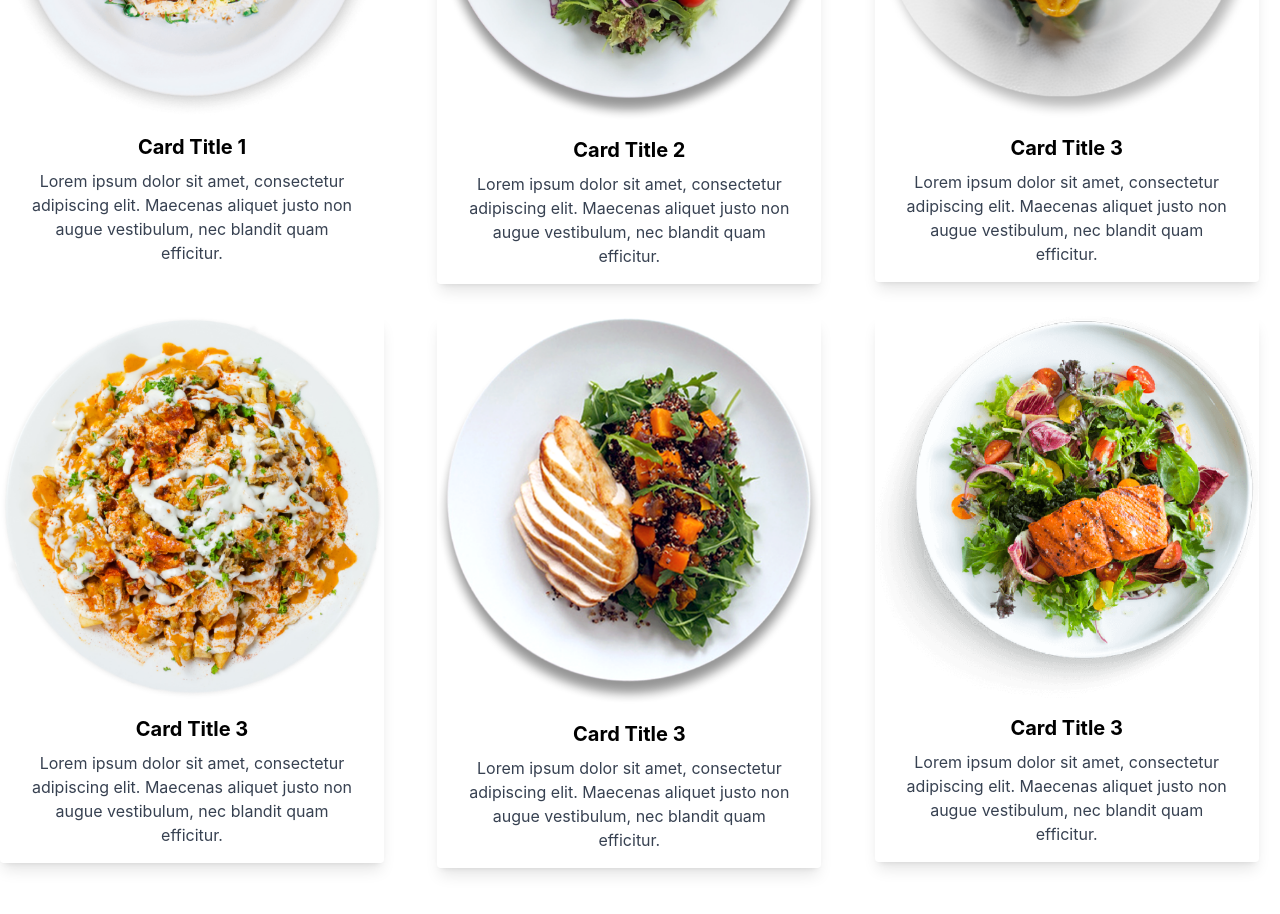
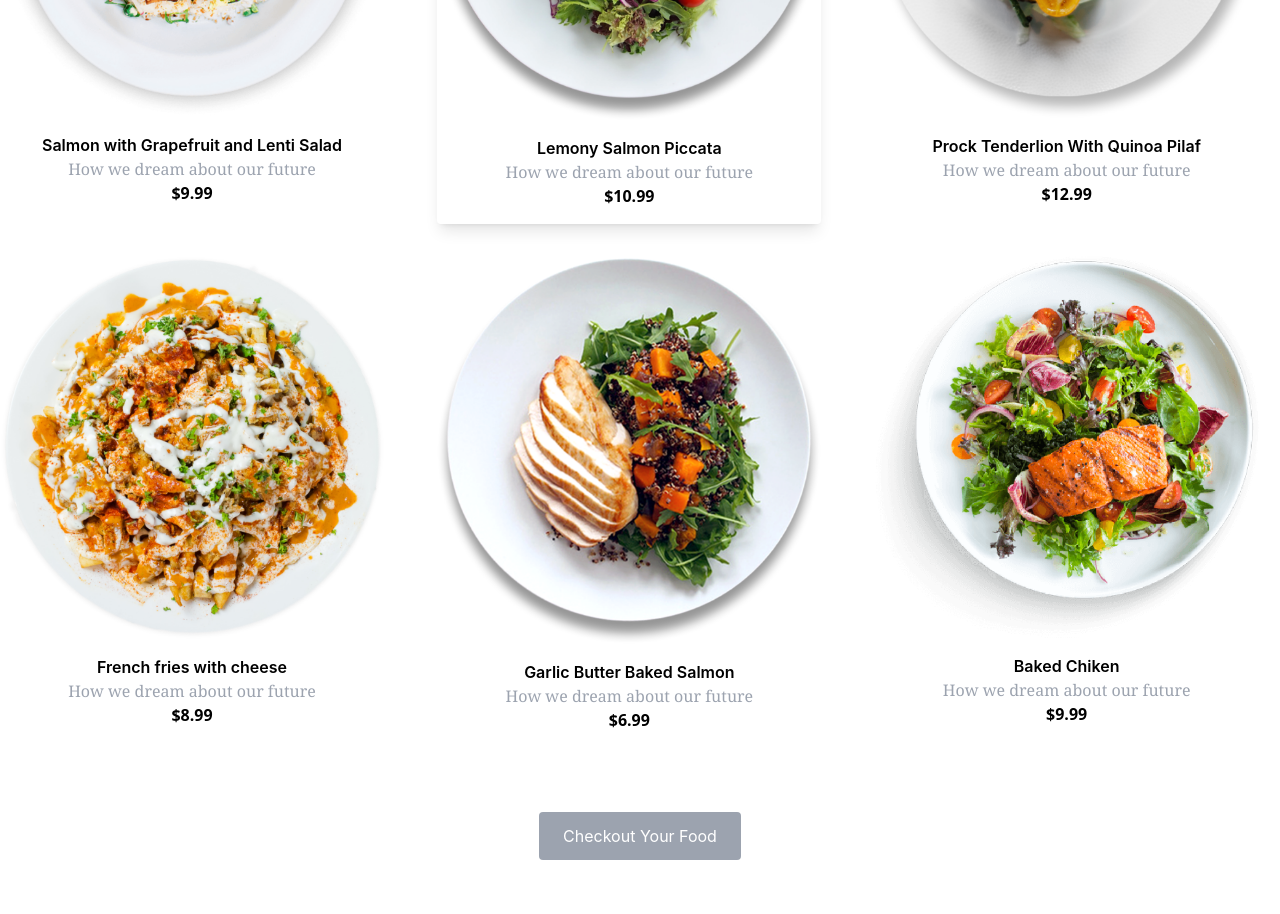
Before and after one commit to SabbirRshuvo/red-onion-projects, a React (Create React App) app: page /dinner in a window 1280 px wide. Shown: the part 1040-1954 px from the top of the page. After the commit the page ends 1908 px from the top, so only its background shows below. Built offline with nearby package versions, Linux system fonts and the light colour scheme.

Commit message:
clear all food list

```diff
--- /dev/null
+++ b/src/Components/Body/Details/Details.js
@@ -0,0 +1,60 @@
+import React from "react";
+import cardImage1 from "../../../images/adult-blur-blurred-background-687824.png";
+import cardImage2 from "../../../images/chef-cook-food-33614.png";
+import cardImage3 from "../../../images/architecture-building-city-2047397.png";
+function Details() {
+    return (
+        <div className="container mx-auto py-8 ">
+            <div className="flex flex-wrap -mx-4">
+                {/* first slide */}
+
+                <div className="w-full md:w-1/3 px-4 mb-8">
+                    <div className="max-w-sm rounded overflow-hidden hover:shadow-lg cursor-pointer">
+                        <img className="w-full" src={cardImage1} alt="Card" />
+                        <div className="px-6 py-4">
+                            <div className="font-semibold">
+                                Bagel and cream cheese
+                            </div>
+                            <p className="text-gray-400 font-serif">
+                                How we dream about our future
+                            </p>
+                            <span className="font-bold font-sans">$6.99</span>
+                        </div>
+                    </div>
+                </div>
+                {/* second slide */}
+                <div className="w-full md:w-1/3 px-4 mb-8">
+                    <div className="max-w-sm rounded overflow-hidden hover:shadow-lg cursor-pointer">
+                        <img className="w-full" src={cardImage2} alt="Card" />
+                        <div className="px-6 py-4">
+                            <div className="font-semibold">
+                                Bagel and cream cheese
+                            </div>
+                            <p className="text-gray-400 font-serif">
+                                How we dream about our future
+                            </p>
+                            <span className="font-bold font-sans">$6.99</span>
+                        </div>
+                    </div>
+                </div>
+                {/* third slide */}
+                <div className="w-full md:w-1/3 px-4 mb-8">
+                    <div className="max-w-sm rounded overflow-hidden hover:shadow-lg cursor-pointer">
+                        <img className="w-full" src={cardImage3} alt="Card" />
+                        <div className="px-6 py-4">
+                            <div className="font-semibold">
+                                Bagel and cream cheese
+                            </div>
+                            <p className="text-gray-400 font-serif">
+                                How we dream about our future
+                            </p>
+                            <span className="font-bold font-sans">$6.99</span>
+                        </div>
+                    </div>
+                </div>
+            </div>
+        </div>
+    );
+}
+
+export default Details;
--- a/src/Components/Body/Food/Breakfast/Breakfast.js
+++ b/src/Components/Body/Food/Breakfast/Breakfast.js
@@ -12,7 +12,7 @@ function Breakfast() {
                 <div className="flex flex-wrap -mx-4">
                     {/* First Card */}
                     <div className="w-full md:w-1/3 px-4 mb-8">
-                        <div className="max-w-sm rounded overflow-hidden hover:shadow-lg">
+                        <div className="max-w-sm rounded overflow-hidden hover:shadow-lg cursor-pointer">
                             <img
                                 className="w-full"
                                 src={cardImage1}
@@ -34,7 +34,7 @@ function Breakfast() {
 
                     {/* Second Card */}
                     <div className="w-full md:w-1/3 px-4 mb-8">
-                        <div className="max-w-sm rounded overflow-hidden shadow-lg">
+                        <div className="max-w-sm rounded overflow-hidden shadow-lg cursor-pointer">
                             <img
                                 className="w-full"
                                 src={cardImage2}
@@ -56,7 +56,7 @@ function Breakfast() {
 
                     {/* Third Card */}
                     <div className="w-full md:w-1/3 px-4 mb-8">
-                        <div className="max-w-sm rounded overflow-hidden hover:shadow-lg">
+                        <div className="max-w-sm rounded overflow-hidden hover:shadow-lg cursor-pointer">
                             <img
                                 className="w-full"
                                 src={cardImage3}
@@ -77,7 +77,7 @@ function Breakfast() {
                     </div>
                     {/* Third Card */}
                     <div className="w-full md:w-1/3 px-4 mb-8">
-                        <div className="max-w-sm rounded overflow-hidden hover:shadow-lg">
+                        <div className="max-w-sm rounded overflow-hidden hover:shadow-lg cursor-pointer">
                             <img
                                 className="w-full"
                                 src={cardImage4}
@@ -98,7 +98,7 @@ function Breakfast() {
                     </div>
                     {/* Third Card */}
                     <div className="w-full md:w-1/3 px-4 mb-8">
-                        <div className="max-w-sm rounded overflow-hidden hover:shadow-lg">
+                        <div className="max-w-sm rounded overflow-hidden hover:shadow-lg cursor-pointer">
                             <img
                                 className="w-full"
                                 src={cardImage5}
@@ -119,7 +119,7 @@ function Breakfast() {
                     </div>
                     {/* Third Card */}
                     <div className="w-full md:w-1/3 px-4 mb-8">
-                        <div className="max-w-sm rounded overflow-hidden hover:shadow-lg">
+                        <div className="max-w-sm rounded overflow-hidden hover:shadow-lg cursor-pointer">
                             <img
                                 className="w-full"
                                 src={cardImage6}
@@ -140,6 +140,11 @@ function Breakfast() {
                     </div>
                 </div>
             </div>
+            <div>
+                <button className="bg-gray-400 hover:bg-gray-700 text-white  py-2 px-4 rounded md:py-3 md:px-6 mb-2">
+                    Checkout Your Food
+                </button>
+            </div>
         </div>
     );
 }
--- a/src/Components/Body/Food/Card.js
+++ b/src/Components/Body/Food/Card.js
@@ -1,14 +1,17 @@
 import React, { useState } from "react";
 import { Link } from "react-router-dom";
+import Breakfast from "./Breakfast/Breakfast";
 
 function Card() {
     return (
+        <div>
             <div className="my-10 font-serif">
                 <button className="relative overflow-hidden mx-3">
                     <span className="relative z-10">
                         <Link to="/breakfast">Breakfast</Link>
                     </span>
-                <span className="absolute inset-x-0 bottom-0 h-0.5 bg-red-500 transition-all duration-300"></span>
+
+                    <span className="absolute inset-x-0 bottom-0 h-0.5 bg-red-500 transition-all duration-300 "></span>
                 </button>
                 <button className="relative overflow-hidden mx-3">
                     <span className="relative z-10">
@@ -23,6 +26,7 @@ function Card() {
                     <span className="absolute inset-x-0 bottom-0 h-0.5 bg-red-500 transition-all duration-300"></span>
                 </button>
             </div>
+        </div>
     );
 }
 
--- a/src/Components/Body/Food/Dinner/Dinner.js
+++ b/src/Components/Body/Food/Dinner/Dinner.js
@@ -12,133 +12,138 @@ function Dinner() {
                 <div className="flex flex-wrap -mx-4">
                     {/* First Card */}
                     <div className="w-full md:w-1/3 px-4 mb-8">
-                        <div className="max-w-sm rounded overflow-hidden hover:shadow-lg">
+                        <div className="max-w-sm rounded overflow-hidden hover:shadow-lg cursor-pointer">
                             <img
                                 className="w-full"
                                 src={cardImage1}
                                 alt="Card"
                             />
                             <div className="px-6 py-4">
-                                <div className="font-bold text-xl mb-2">
-                                    Card Title 1
+                                <div className="font-semibold">
+                                    Salmon with Grapefruit and Lenti Salad
                                 </div>
-                                <p className="text-gray-700 text-base">
-                                    Lorem ipsum dolor sit amet, consectetur
-                                    adipiscing elit. Maecenas aliquet justo non
-                                    augue vestibulum, nec blandit quam
-                                    efficitur.
+                                <p className="text-gray-400 font-serif">
+                                    How we dream about our future
                                 </p>
+                                <span className="font-bold font-sans">
+                                    $9.99
+                                </span>
                             </div>
                         </div>
                     </div>
 
                     {/* Second Card */}
                     <div className="w-full md:w-1/3 px-4 mb-8">
-                        <div className="max-w-sm rounded overflow-hidden shadow-lg">
+                        <div className="max-w-sm rounded overflow-hidden shadow-lg cursor-pointer">
                             <img
                                 className="w-full"
                                 src={cardImage2}
                                 alt="Card"
                             />
                             <div className="px-6 py-4">
-                                <div className="font-bold text-xl mb-2">
-                                    Card Title 2
+                                <div className="font-semibold">
+                                    Lemony Salmon Piccata
                                 </div>
-                                <p className="text-gray-700 text-base">
-                                    Lorem ipsum dolor sit amet, consectetur
-                                    adipiscing elit. Maecenas aliquet justo non
-                                    augue vestibulum, nec blandit quam
-                                    efficitur.
+                                <p className="text-gray-400 font-serif">
+                                    How we dream about our future
                                 </p>
+                                <span className="font-bold font-sans">
+                                    $10.99
+                                </span>
                             </div>
                         </div>
                     </div>
 
                     {/* Third Card */}
                     <div className="w-full md:w-1/3 px-4 mb-8">
-                        <div className="max-w-sm rounded overflow-hidden shadow-lg">
+                        <div className="max-w-sm rounded overflow-hidden hover:shadow-lg cursor-pointer">
                             <img
                                 className="w-full"
                                 src={cardImage3}
                                 alt="Card"
                             />
                             <div className="px-6 py-4">
-                                <div className="font-bold text-xl mb-2">
-                                    Card Title 3
+                                <div className="font-semibold">
+                                    Prock Tenderlion With Quinoa Pilaf
                                 </div>
-                                <p className="text-gray-700 text-base">
-                                    Lorem ipsum dolor sit amet, consectetur
-                                    adipiscing elit. Maecenas aliquet justo non
-                                    augue vestibulum, nec blandit quam
-                                    efficitur.
+                                <p className="text-gray-400 font-serif">
+                                    How we dream about our future
                                 </p>
+                                <span className="font-bold font-sans">
+                                    $12.99
+                                </span>
                             </div>
                         </div>
                     </div>
                     {/* Third Card */}
                     <div className="w-full md:w-1/3 px-4 mb-8">
-                        <div className="max-w-sm rounded overflow-hidden shadow-lg">
+                        <div className="max-w-sm rounded overflow-hidden hover:shadow-lg cursor-pointer">
                             <img
                                 className="w-full"
                                 src={cardImage4}
                                 alt="Card"
                             />
                             <div className="px-6 py-4">
-                                <div className="font-bold text-xl mb-2">
-                                    Card Title 3
+                                <div className="font-semibold">
+                                    French fries with cheese
                                 </div>
-                                <p className="text-gray-700 text-base">
-                                    Lorem ipsum dolor sit amet, consectetur
-                                    adipiscing elit. Maecenas aliquet justo non
-                                    augue vestibulum, nec blandit quam
-                                    efficitur.
+                                <p className="text-gray-400 font-serif">
+                                    How we dream about our future
                                 </p>
+                                <span className="font-bold font-sans">
+                                    $8.99
+                                </span>
                             </div>
                         </div>
                     </div>
                     {/* Third Card */}
                     <div className="w-full md:w-1/3 px-4 mb-8">
-                        <div className="max-w-sm rounded overflow-hidden shadow-lg">
+                        <div className="max-w-sm rounded overflow-hidden hover:shadow-lg cursor-pointer">
                             <img
                                 className="w-full"
                                 src={cardImage5}
                                 alt="Card"
                             />
                             <div className="px-6 py-4">
-                                <div className="font-bold text-xl mb-2">
-                                    Card Title 3
+                                <div className="font-semibold">
+                                    Garlic Butter Baked Salmon
                                 </div>
-                                <p className="text-gray-700 text-base">
-                                    Lorem ipsum dolor sit amet, consectetur
-                                    adipiscing elit. Maecenas aliquet justo non
-                                    augue vestibulum, nec blandit quam
-                                    efficitur.
+                                <p className="text-gray-400 font-serif">
+                                    How we dream about our future
                                 </p>
+                                <span className="font-bold font-sans">
+                                    $6.99
+                                </span>
                             </div>
                         </div>
                     </div>
                     {/* Third Card */}
                     <div className="w-full md:w-1/3 px-4 mb-8">
-                        <div className="max-w-sm rounded overflow-hidden shadow-lg">
+                        <div className="max-w-sm rounded overflow-hidden hover:shadow-lg cursor-pointer">
                             <img
                                 className="w-full"
                                 src={cardImage6}
                                 alt="Card"
                             />
                             <div className="px-6 py-4">
-                                <div className="font-bold text-xl mb-2">
-                                    Card Title 3
+                                <div className="font-semibold">
+                                    Baked Chiken
                                 </div>
-                                <p className="text-gray-700 text-base">
-                                    Lorem ipsum dolor sit amet, consectetur
-                                    adipiscing elit. Maecenas aliquet justo non
-                                    augue vestibulum, nec blandit quam
-                                    efficitur.
+                                <p className="text-gray-400 font-serif">
+                                    How we dream about our future
                                 </p>
+                                <span className="font-bold font-sans">
+                                    $9.99
+                                </span>
                             </div>
                         </div>
                     </div>
                 </div>
+            </div>
+            <div>
+                <button className="bg-gray-400 hover:bg-gray-700 text-white  py-2 px-4 rounded md:py-3 md:px-6 mb-2">
+                    Checkout Your Food
+                </button>
             </div>
         </div>
     );
--- a/src/Components/Body/Food/Lunch/Lunch.js
+++ b/src/Components/Body/Food/Lunch/Lunch.js
@@ -12,7 +12,7 @@ function Lunch() {
                 <div className="flex flex-wrap -mx-4">
                     {/* First Card */}
                     <div className="w-full md:w-1/3 px-4 mb-8">
-                        <div className="max-w-sm rounded overflow-hidden hover:shadow-lg">
+                        <div className="max-w-sm rounded overflow-hidden hover:shadow-lg cursor-pointer">
                             <img
                                 className="w-full"
                                 src={cardImage1}
@@ -34,7 +34,7 @@ function Lunch() {
 
                     {/* Second Card */}
                     <div className="w-full md:w-1/3 px-4 mb-8">
-                        <div className="max-w-sm rounded overflow-hidden shadow-lg">
+                        <div className="max-w-sm rounded overflow-hidden shadow-lg cursor-pointer">
                             <img
                                 className="w-full"
                                 src={cardImage2}
@@ -56,7 +56,7 @@ function Lunch() {
 
                     {/* Third Card */}
                     <div className="w-full md:w-1/3 px-4 mb-8">
-                        <div className="max-w-sm rounded overflow-hidden hover:shadow-lg">
+                        <div className="max-w-sm rounded overflow-hidden hover:shadow-lg cursor-pointer">
                             <img
                                 className="w-full"
                                 src={cardImage3}
@@ -77,7 +77,7 @@ function Lunch() {
                     </div>
                     {/* Third Card */}
                     <div className="w-full md:w-1/3 px-4 mb-8">
-                        <div className="max-w-sm rounded overflow-hidden hover:shadow-lg">
+                        <div className="max-w-sm rounded overflow-hidden hover:shadow-lg cursor-pointer">
                             <img
                                 className="w-full"
                                 src={cardImage4}
@@ -98,7 +98,7 @@ function Lunch() {
                     </div>
                     {/* Third Card */}
                     <div className="w-full md:w-1/3 px-4 mb-8">
-                        <div className="max-w-sm rounded overflow-hidden hover:shadow-lg">
+                        <div className="max-w-sm rounded overflow-hidden hover:shadow-lg cursor-pointer">
                             <img
                                 className="w-full"
                                 src={cardImage5}
@@ -117,7 +117,7 @@ function Lunch() {
                     </div>
                     {/* Third Card */}
                     <div className="w-full md:w-1/3 px-4 mb-8">
-                        <div className="max-w-sm rounded overflow-hidden hover:shadow-lg">
+                        <div className="max-w-sm rounded overflow-hidden hover:shadow-lg cursor-pointer">
                             <img
                                 className="w-full"
                                 src={cardImage6}
@@ -138,6 +138,11 @@ function Lunch() {
                     </div>
                 </div>
             </div>
+            <div>
+                <button className="bg-gray-400 hover:bg-gray-700 text-white  py-2 px-4 rounded md:py-3 md:px-6 mb-2">
+                    Checkout Your Food
+                </button>
+            </div>
         </div>
     );
 }
--- a/src/Components/HomePage/HomePage.js
+++ b/src/Components/HomePage/HomePage.js
@@ -2,6 +2,7 @@ import React from "react";
 import Navbar from "../Navigation/Navbar/Navbar";
 import Header from "../Body/Header/Header";
 import Card from "../Body/Food/Card";
+import Details from "../Body/Details/Details";
 
 function HomePage() {
     return (
```
Lines whose indentation alone changed are shown as unchanged.
